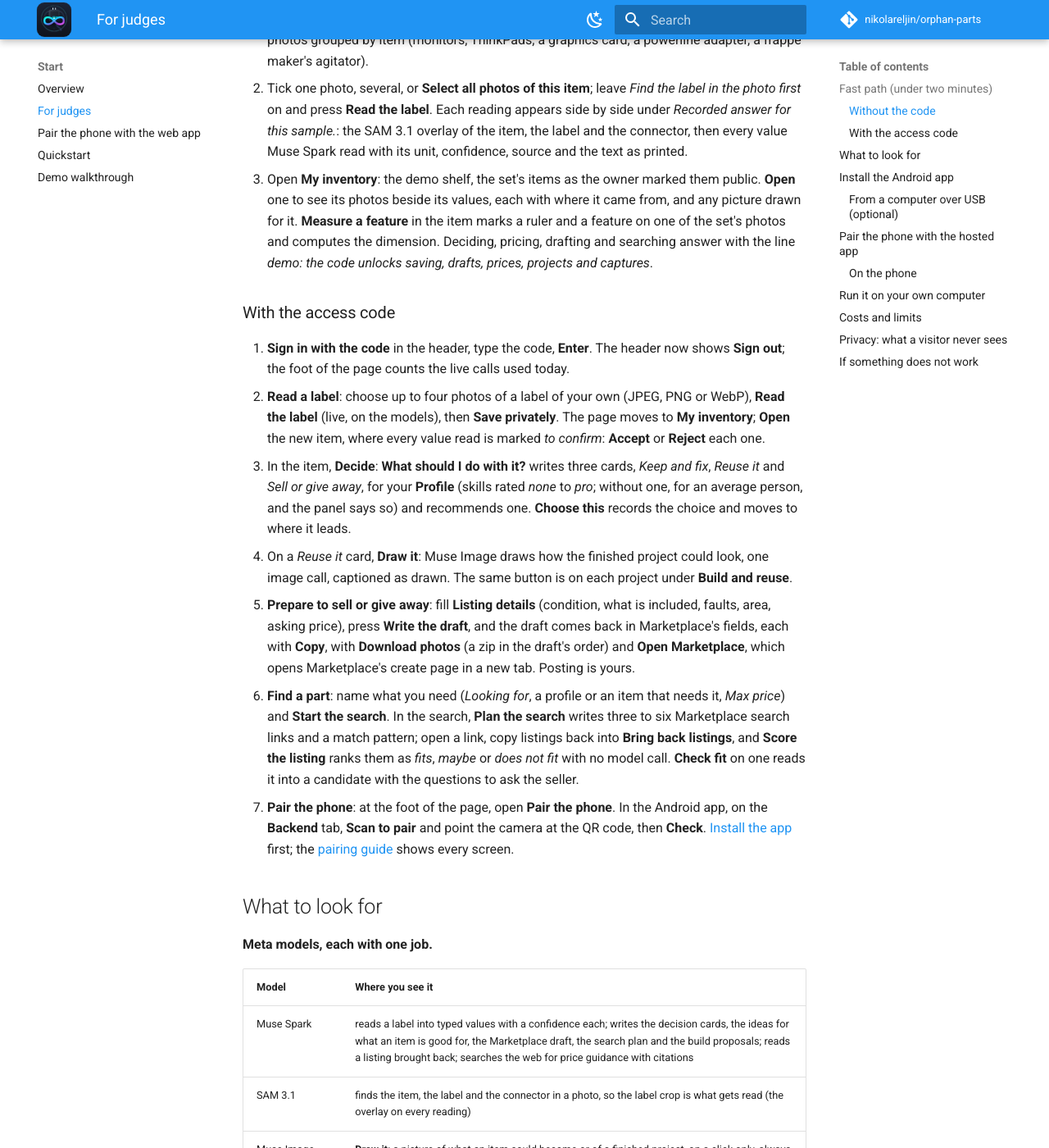
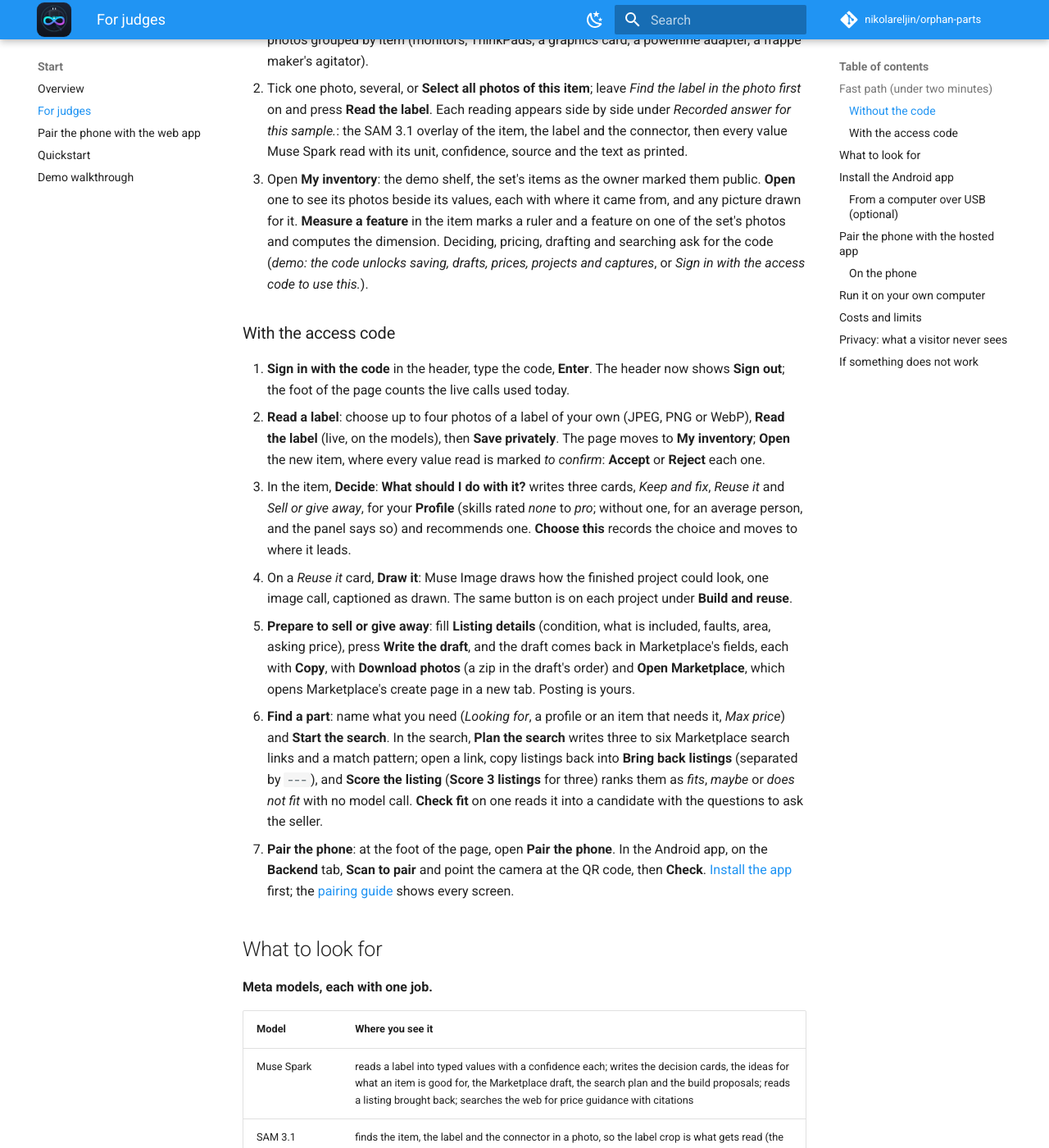
Before and after one commit to nikolareljin/orphan-parts, an MkDocs documentation site: the page built from docs/start/judges.md, in a window 1280 px wide and 1400 px high, scrolled down 666 px. Shown: the whole window at 82% size. Built offline with MkDocs 1.6.1 and Material for MkDocs 9.7.7, drawn with Linux system fonts in a browser that asks for light colours; comment, search, counter and statistics services are not loaded; some of the changed text lies outside the part shown.

Commit message:
docs: tighten the judges' page and the home pages after a read-through

````diff
--- a/JUDGES.md
+++ b/JUDGES.md
@@ -30,8 +30,8 @@
    **Open** one to see its photos beside its values, each with where it came from, and any
    picture drawn for it. **Measure a feature** in the item marks a ruler and a feature on one
    of the set's photos and computes the dimension. Deciding, pricing, drafting and searching
-   answer with the line *demo: the code unlocks saving, drafts, prices, projects and
-   captures*.
+   ask for the code (*demo: the code unlocks saving, drafts, prices, projects and captures*,
+   or *Sign in with the access code to use this.*).
 
 ### With the access code
 
@@ -56,8 +56,8 @@
 9. **Find a part**: name what you need (*Looking for*, a profile or an item that needs it,
    *Max price*) and **Start the search**. In the search, **Plan the search** writes three to
    six Marketplace search links and a match pattern; open a link, copy listings back into
-   **Bring back listings**, and **Score the listing** ranks them as *fits*, *maybe* or *does
-   not fit* with no model call. **Check fit** on one reads it into a candidate with the
+   **Bring back listings** (separated by `---`), and **Score the listing** (**Score 3
+   listings** for three) ranks them as *fits*, *maybe* or *does not fit* with no model call. **Check fit** on one reads it into a candidate with the
    questions to ask the seller.
 10. **Pair the phone**: at the foot of the page, open **Pair the phone**. In the Android app,
     on the **Backend** tab, **Scan to pair** and point the camera at the QR code, then
@@ -202,7 +202,7 @@
 ```bash
 git clone https://github.com/nikolareljin/orphan-parts.git
 cd orphan-parts
-cp .env.example .env    # set MODEL_API_KEY, or OPL_FAKE_API=1 for recorded answers
+cp .env.example .env    # set MODEL_API_KEY; left empty, the stack runs on recorded answers
 ./dev up                # the web app on http://localhost:5173, the API on :8000
 ./dev demo              # optional: load the demo set (recorded answers, nothing spent)
 ```
@@ -271,4 +271,4 @@
 | After a scan: "no code of its own: this code has paired 10 phones already" | Have one revoked with `./dev keys revoke "phone …"` on the server, or use another code |
 | After a scan: "no code of its own: too many tries" | Wait the seconds it names and scan again |
 | "Sign in with the access code to read your own photos." | Uploads are for signed-in sessions; signed out, pick photos from the gallery |
-| A page says "this visitor's hourly allowance is used" | Wait the minutes it names |
+| "this visitor's hourly allowance is used; try again in … s" | Wait the seconds it names; the allowance is 20 calls that reach a model per session and hour |
````
Also changed, not shown: README.md (+2 -2 lines), docs/index.md (+6 -5 lines), docs/project/next.md (+5 -4 lines).
